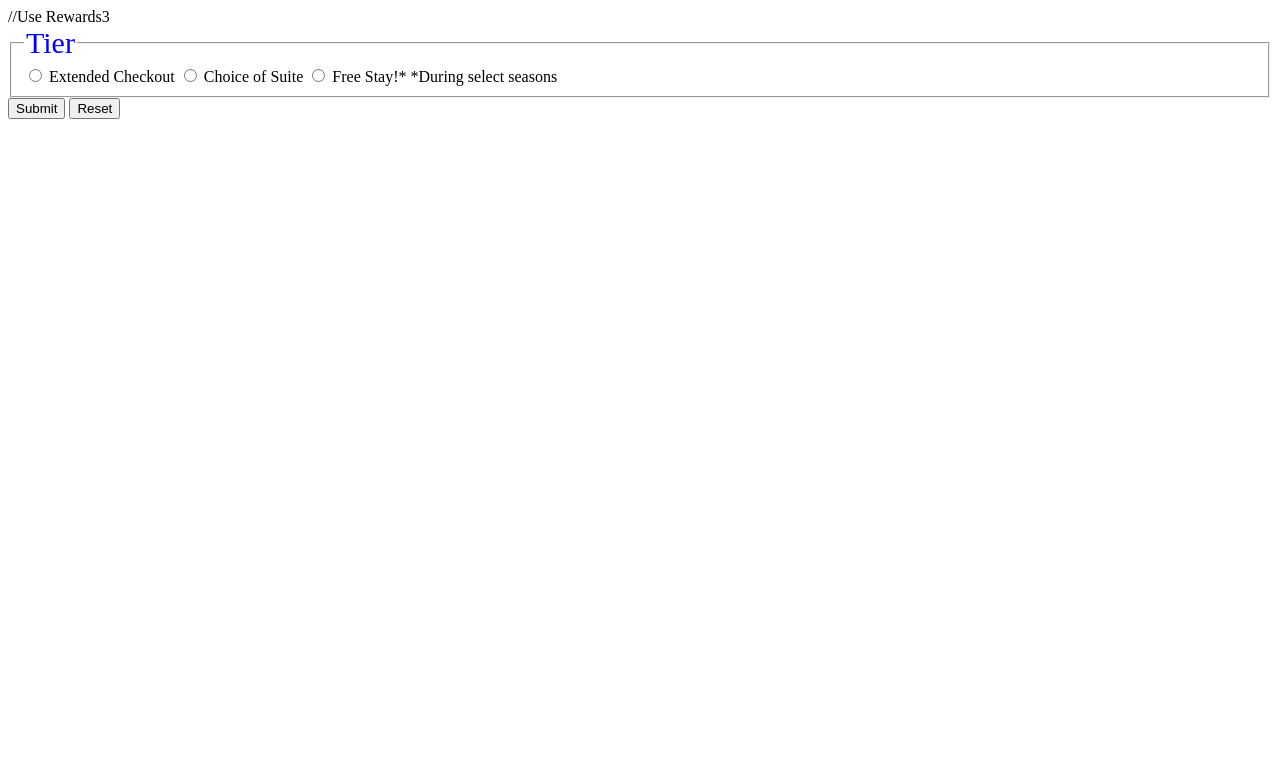
After one commit to shivster96/HotelManagementSystem, a PHP site: page /useRewards3.html in a window 1280 px wide. The commit adds this page. Shown: the top 783 px of the page. Run offline with PHP 8.4, Linux system fonts and the light colour scheme.

Commit message:
Going to make 3 different html pages. I made it reference a make reservation 3 to go to a special reservation page
I’ll finish the example and see if it can be implemented well tomorrow

```diff
--- /dev/null
+++ b/useRewards3.html
@@ -0,0 +1,23 @@
+//Use Rewards3
+<!DOCTYPE html>
+<html lang="en">
+<head>
+	<meta charset="utf-8"/>
+      <title>Use Rewards Points</title>
+   </head>
+   <body>
+   <form method="post" action="enter makeReservation3.php link here">
+     <fieldset>
+       <legend style="color:blue;font-size:30px">Tier</legend>
+         <input type="radio" name="Tier" id="checkout" value=//Checkout function>
+         <label for="checkout">Extended Checkout</label>
+         <input type="radio" name="Tier" id="choose" value=//Choose from available room function>
+         <label for="choose">Choice of Suite</label>
+         <input type="radio" name="Tier" id="free" value=//Option to get free room during holiday season function>
+         <label for="choose">Free Stay!*          *During select seasons</label>
+     </fieldset>
+     <input type="submit" value="Submit">
+   <input type="reset" value="Reset">
+</form>
+</body>
+</html>
```
Also changed, not shown: Login.php (+7 -1 lines).
